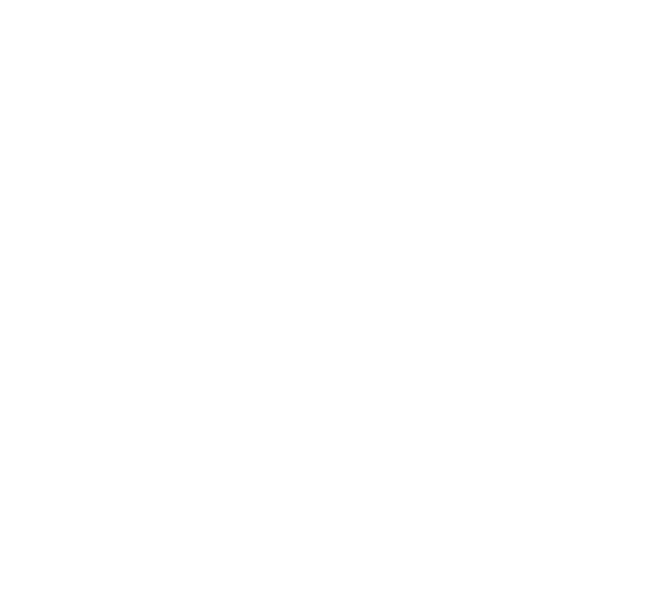
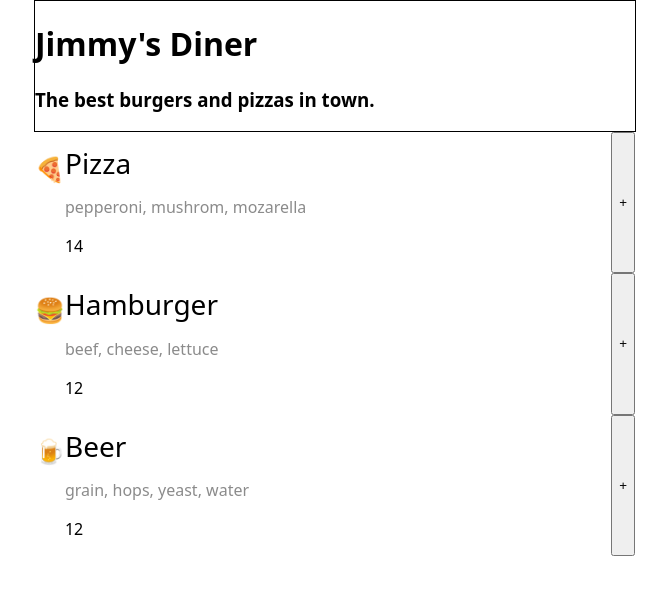
Before and after one commit to quelvin-dlsl/Scrimba-Projects, a browser extension: page restaurant_ordering_app/index.html in a window 1280 px wide. Shown: the whole page, without its empty margins (305-972 px from the left). Drawn offline with Linux system fonts and the light colour scheme; a web font is replaced by a local one.

Commit message:
Import and export data from array (data.js), added semantics HTML, and minimal css

```diff
--- a/restaurant_ordering_app/data.js
+++ b/restaurant_ordering_app/data.js
@@ -1,4 +1,4 @@
-const menuArray = [
+export const menuArray = [
     {
         name: "Pizza",
         ingredients: ["pepperoni", "mushrom", "mozarella"],
--- a/restaurant_ordering_app/index.css
+++ b/restaurant_ordering_app/index.css
@@ -1,3 +1,50 @@
 body {
     margin: 0;
+    font-family: 'Smythe', system-ui, sans-serif;
 }
+
+header, .main {
+    display: block;
+    width: 600px;
+    margin: 0 auto;
+}
+
+header {
+    background-image: url();
+    border: 1px solid;
+}
+
+.menu-item-card {
+    display: flex;
+    margin: 0 auto;
+}
+
+.item-details {
+    margin-right: auto;
+}
+
+.item-name {
+    width: 43px;
+    height: 17px;
+    left: 147px;
+    top: 241.2px;
+    font-weight: 400;
+    font-size: 28px;
+    line-height: 17px;
+
+    color: #000000;
+}
+
+.ingredients {
+    width: 358px;
+    height: 24px;
+    left: 147px;
+    top: 267px;
+
+    font-weight: 400;
+    font-size: 16px;
+    line-height: 24px;
+
+    color: #8B8B8B;
+
+}
--- a/restaurant_ordering_app/index.html
+++ b/restaurant_ordering_app/index.html
@@ -1,8 +1,30 @@
+<!DOCTYPE html>
 <html>
     <head>
        <link rel="stylesheet" href="index.css">
+       <link href="https://fonts.googleapis.com/css2?family=Smythe&display=swap" rel="stylesheet">
     </head>
     <body>
-	<script src="index.js"></script>
+        <header>
+            <h1>Jimmy's Diner</h1>
+            <h3>The best burgers and pizzas in town.</h3>
+        </header>
+
+        <main class="main" id="main">
+            <section class="menu" id="menu">
+
+            </section>
+
+            <section class="order" id="order">
+
+            </section>
+
+            <div class="modal" id="modal">
+                <div class="modal-content" id="modal-content">
+
+                </div>
+            </div>
+        </main>
+	<script type="module" src="./index.js"></script>
     </body>
 </html>
--- a/restaurant_ordering_app/index.js
+++ b/restaurant_ordering_app/index.js
@@ -0,0 +1,26 @@
+import { menuArray } from "./data.js";
+
+function getMenuHtml() {
+    let menuHtml = ''
+
+    menuHtml = (menuArray.map(items =>
+            `<div class="menu-item-card">
+                <h2 class="emoji"> ${items.emoji} </h2>
+                <div class="item-details">
+                    <h2 class="item-name"> ${items.name} </h2>
+                    <p class="ingredients"> ${items.ingredients.map(ingredient => `${ingredient}`).join(', ')} </p>
+                    <p class="price"> ${items.price} </p>
+                </div>
+                <button class="add-to-order" id="add-to-order"> + </button>
+            </div>`).join(''))
+
+    return menuHtml
+}
+
+function render() {
+    document.getElementById('menu').innerHTML = getMenuHtml()
+}
+
+render()
+
+console.log(getMenuHtml())
```
